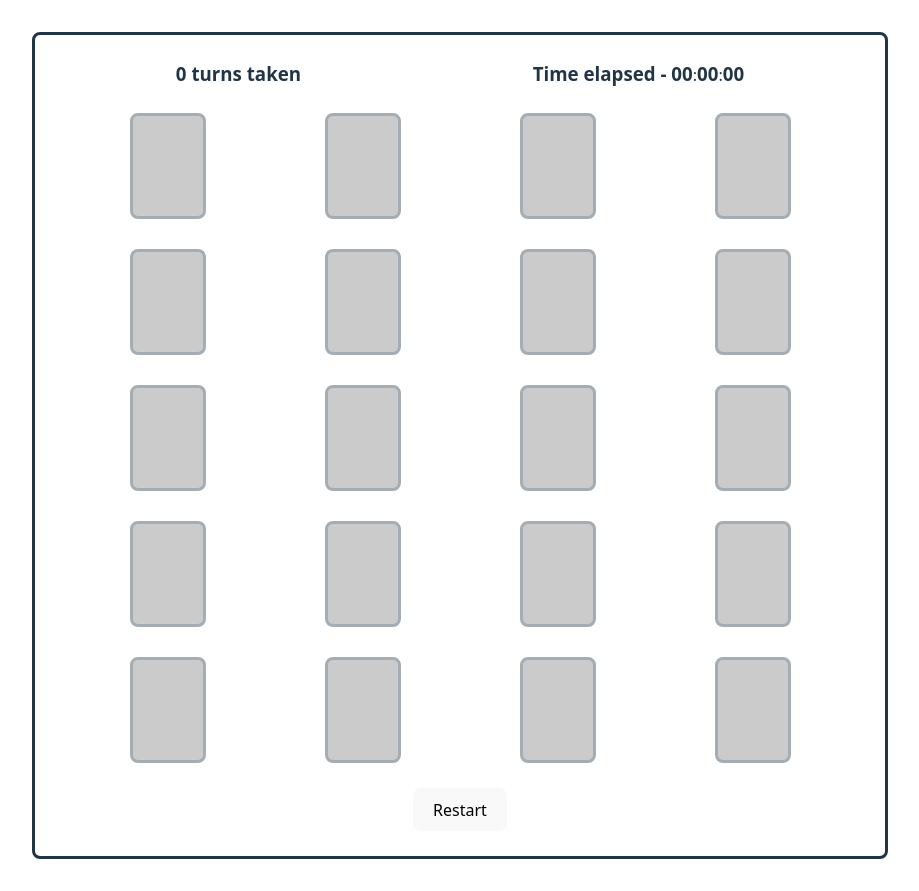
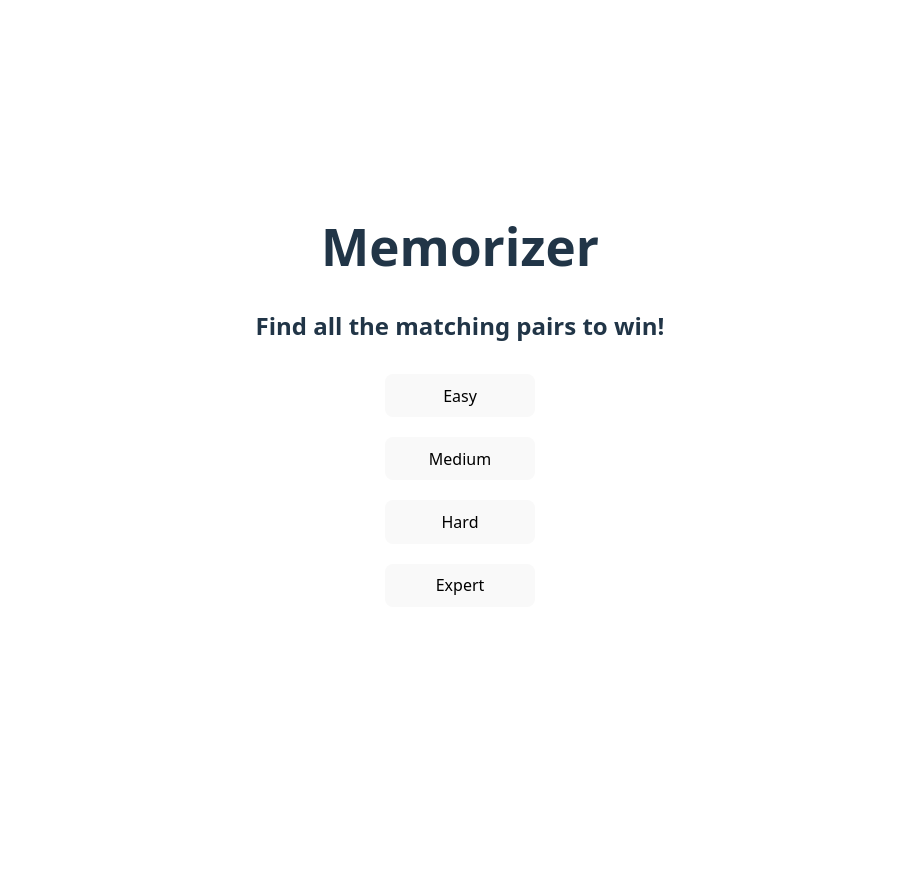
Before and after one commit to mathewacarter29/card-matcher, a React (Vite) app: page / in a window 1280 px wide. Shown: the whole page, without its empty margins (180-1099 px from the left). After the commit the page ends 800 px from the top, so only its background shows below. Built offline with nearby package versions, Linux system fonts and the light colour scheme.

Commit message:
add buttons to start game

```diff
--- a/src/App.tsx
+++ b/src/App.tsx
@@ -1,12 +1,12 @@
-import './App.css'
-import Cards from './pages/Cards/Cards'
+import "./App.css";
+import Home from "./pages/Home/Home";
 
 function App() {
   return (
     <div>
-      <Cards />
+      <Home />
     </div>
-  )
+  );
 }
 
-export default App
+export default App;
--- /dev/null
+++ b/src/pages/Home/Home.module.css
@@ -0,0 +1,8 @@
+.buttonContainer button {
+    margin: 10px;
+    width: 150px;
+}
+
+.buttonContainer {
+    align-items: center;
+}
--- /dev/null
+++ b/src/pages/Home/Home.tsx
@@ -0,0 +1,32 @@
+import { useState } from "react";
+import Cards from "../Cards/Cards";
+import classes from "./Home.module.css";
+
+const Home = () => {
+  const [start, setStart] = useState(false);
+  const startGame = () => {
+    setStart(true);
+  };
+
+  const Select = () => {
+    return (
+      <div>
+        <h1>Memorizer</h1>
+        <h2>Find all the matching pairs to win!</h2>
+        <div
+          className={classes.buttonContainer}
+          style={{ display: "flex", flexDirection: "column" }}
+        >
+          <button onClick={() => startGame()}>Easy</button>
+          <button onClick={() => startGame()}>Medium</button>
+          <button onClick={() => startGame()}>Hard</button>
+          <button onClick={() => startGame()}>Expert</button>
+        </div>
+      </div>
+    );
+  };
+
+  return <div>{start ? <Cards /> : <Select />}</div>;
+};
+
+export default Home;
```
